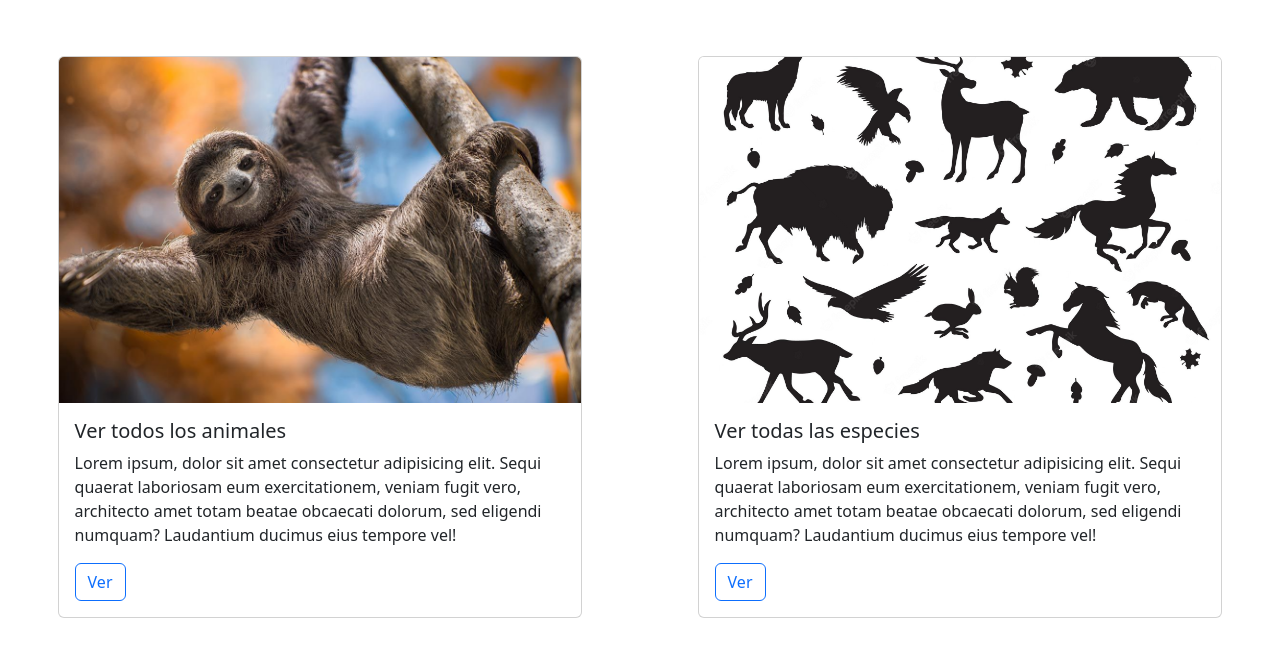
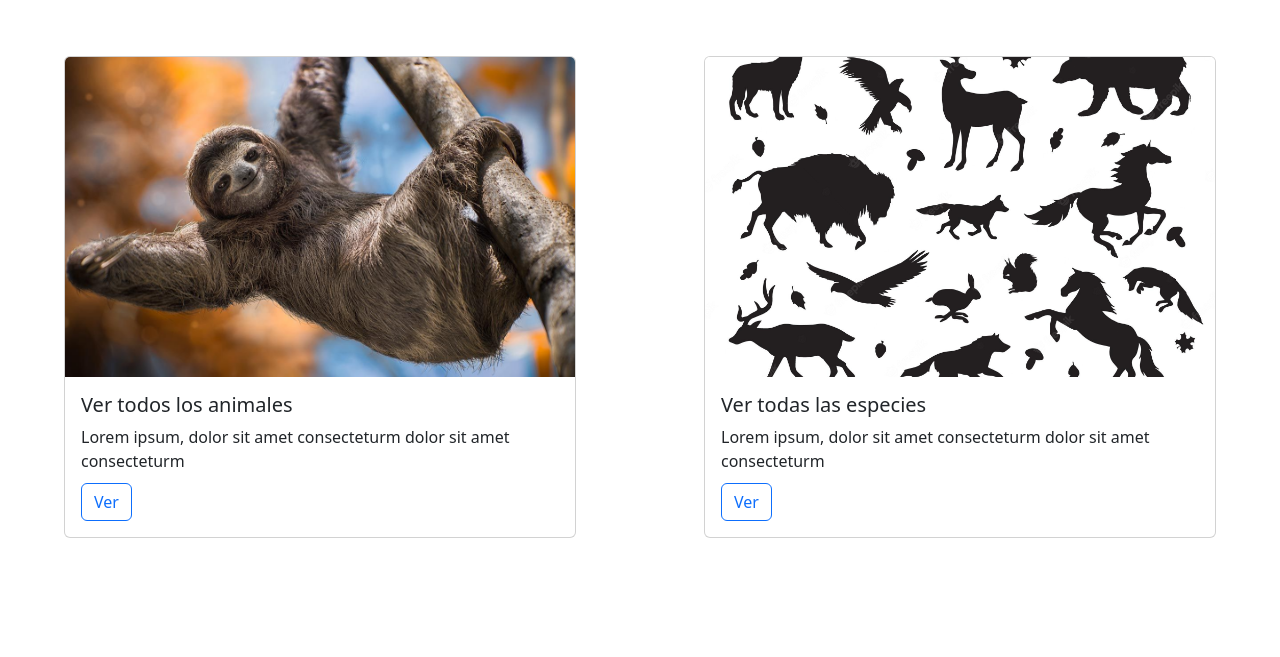
Before and after one commit to RamitaFCEx/tpeWeb2, a PHP site: page / in a window 1280 px wide. Shown: the part 56-713 px from the top of the page. Run offline with PHP 8.4, Linux system fonts and the light colour scheme.

Commit message:
mejora css

```diff
--- a/allAnimals.php
+++ b/allAnimals.php
@@ -8,9 +8,10 @@ function listAllAnimals(){
     echo "<article>";
         foreach ($razas as $raza) {
             $specie = getTheSpecie($raza->id_especie_fk);
-            $title = $raza->nombre . "<i> raza de $specie</i>";
+            $txt = $specie[0]->nombre;
+            $title = $raza->nombre . "<i> raza de $txt</i>";
             $img = $raza->nombre . ".jpg";
-            $href = "OneAnimal/$specie/" . $raza->id;
+            $href = "OneAnimal/" . $raza->id;
 
             createCard($title, $img, $href);
         }
--- a/card.php
+++ b/card.php
@@ -3,12 +3,19 @@
 function createCard($title, $img, $href){
     ?>
         <div class="card">
+
             <img src="img/<?php echo $img ?>" class="card-img-top" alt="...">
+
             <div class="card-body">
-            <h5 class="card-title"><?php echo $title ?></h5>
-            <p class="card-text">Lorem ipsum, dolor sit amet consectetur adipisicing elit. Sequi quaerat laboriosam eum exercitationem, veniam fugit vero, architecto amet totam beatae obcaecati dolorum, sed eligendi numquam? Laudantium ducimus eius tempore vel!</p>
-            <a href="<?php echo $href ?>" class="btn btn-outline-primary">Ver</a>
+                <div>
+                    <h5 class="card-title"><?php echo $title ?></h5>
+                    <p class="card-text">Lorem ipsum, dolor sit amet consecteturm dolor sit amet consecteturm</p>
+                </div>
+                <div>
+                    <a href="<?php echo $href ?>" class="btn btn-outline-primary">Ver</a>
+                </div>
             </div>
+
         </div>
 <?php
 }
--- a/css/style.css
+++ b/css/style.css
@@ -1,4 +1,3 @@
-
 
 article{
     margin-top: 7vh;
@@ -7,19 +6,41 @@ article{
     justify-content: space-around;
 }
 
+article.home .card{
+    width: 40vw;
+}
+
+article.home .card .card-img-top{
+    height: 25vw;
+    object-fit: cover;
+}
+
+
 .card{
-    width: 41vw;
+    width: 17vw;
     margin-bottom: 7vh;
 }
 
 
 .card-img-top {
     /* max-height: 200px; */
-    height: 27vw;
-    object-fit: cover;
+    height: 11vw;
+
+    object-fit: fill;
 
 }
 
 i{
     color: rgb(156, 156, 156);
 }
+
+div.card-body{
+    display: flex;
+    flex-flow: column;
+    justify-content: space-between;
+}
+
+a.btn{
+    margin-top: 10px;
+
+}
--- a/db.php
+++ b/db.php
@@ -18,13 +18,13 @@ function getTheSpecie($i){//busca el nombre de la especie de todos los animales
                  .'dbname=db_zooDigital; charset=utf8', 'root','');
 
 
-    $sentencia = $db->prepare( "SELECT nombre FROM especie WHERE id = $i");
+    $sentencia = $db->prepare( "SELECT * FROM especie WHERE id = $i");
 
     $sentencia->execute();
 
     $especies = $sentencia->fetchAll(PDO::FETCH_OBJ);
 
-    return $especies[0]->nombre;
+    return $especies;
 }
 
 
--- a/home.php
+++ b/home.php
@@ -5,7 +5,7 @@ include_once 'card.php';
 function showHome (){
     require_once ("templates/header.php");
     ?>
-        <article>
+        <article class="home">
             <?php
                 $title = "Ver todos los animales";
                 $img = "portadaRazas.jpg";
--- a/oneAnimal.php
+++ b/oneAnimal.php
@@ -18,3 +18,23 @@ function listOneAnimal($i, $esp, $id_esp){//id del animal, nombre de la especie
     echo "<a href='home' class='btn btn-outline-primary'>Home</a>";
     echo "<a href='OneSpecie/$esp/$id_esp' class='btn btn-outline-primary'>Volver a la especie</a>";
 }
+
+function listOneAnimali($i){//id del animal, nombre de la especie
+    require_once ("templates/header.php");
+    $razas = getAnimal($i);
+
+    echo "<article>";
+        foreach ($razas as $raza) {
+            $specie = getTheSpecie($raza->id_especie_fk);
+            $txt = $specie[0]->nombre;
+            $ntxt = $specie[0]->id;
+            $title = $raza->nombre . "<i> raza de $txt</i>";
+            $img = $raza->nombre . ".jpg";
+            $href = "OneAnimal/" . $raza->id;
+
+            createCard($title, $img, $href);
+        }
+    echo "</article>";
+    echo "<a href='home' class='btn btn-outline-primary'>Home</a>";
+    echo "<a href='allAnimals' class='btn btn-outline-primary'>Volver a Razas</a>";
+}
--- a/router.php
+++ b/router.php
@@ -37,7 +37,17 @@ switch ($params[0]) {
         break;
     case 'OneAnimal'://un solo animal
         //params[1]= nombre_especie / params[2]= id_especie / params[3]= nombre_raza / params[4]= id_raza
-        listOneAnimal($params[4], $params[1], $params[2]);
+        //necesito
+        //params[1]= id_raza / params[2]= nombre_raza / params[3]= id_especie / params[4]= nombre_especie
+
+        if(sizeof($params)<3){
+           // var_dump($params);
+            listOneAnimali($params[1]);
+        }else{
+            listOneAnimal($params[4], $params[1], $params[2]);
+        }
+
+
         break;
     default:
         echo "404 not found";
```
